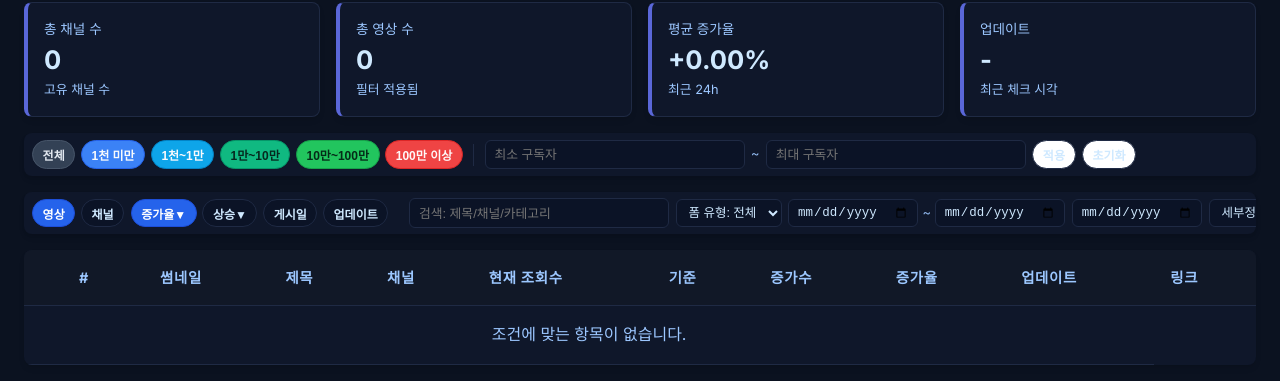
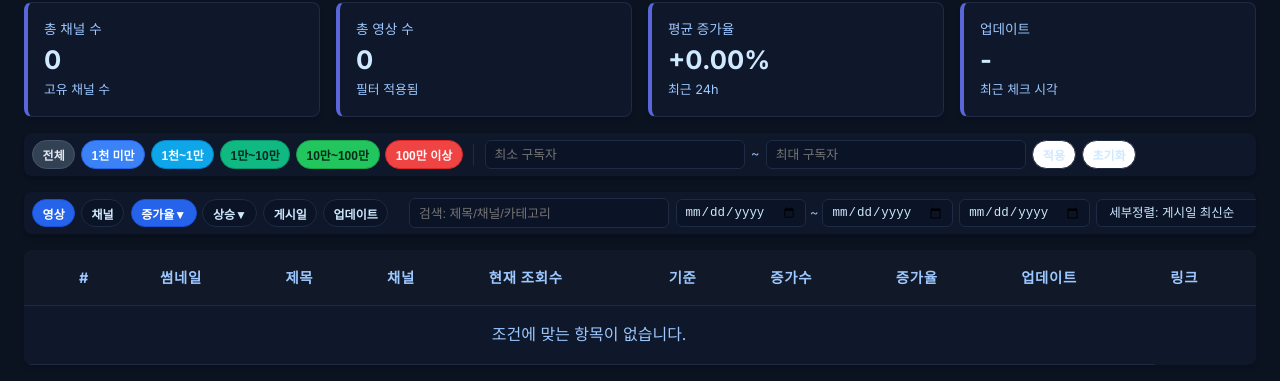
Before and after one commit to kg95851/ytb_content, a website built with Vite: page index.html in a window 1280 px wide. Shown: the part 77-458 px from the top of the page. Built offline with nearby package versions, Linux system fonts and the light colour scheme; some packages are replaced by stand-ins of ours; no server answers; the database is empty.

Commit message:
Update index.html

```diff
--- a/index.html
+++ b/index.html
@@ -79,11 +79,6 @@
             </div>
             <div class="toolbar-sep"></div>
             <input type="text" id="searchInput" class="input-compact" placeholder="검색: 제목/채널/카테고리" />
-            <select id="form-type-filter" class="select-compact">
-                <option value="all">폼 유형: 전체</option>
-                <option value="롱폼">롱폼</option>
-                <option value="숏폼">숏폼</option>
-            </select>
             <div class="date-compact">
                 <input type="date" id="start-date-filter" class="select-compact">
                 <span class="date-sep">~</span>
```
